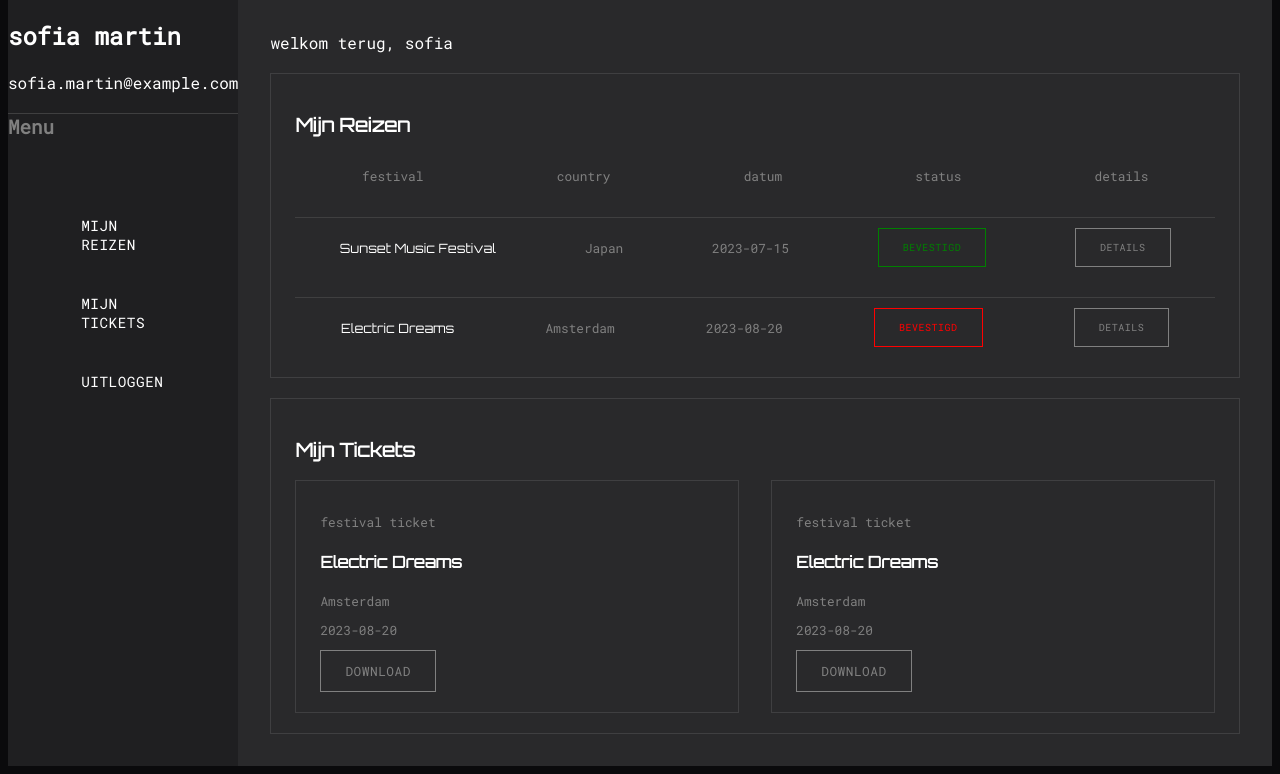
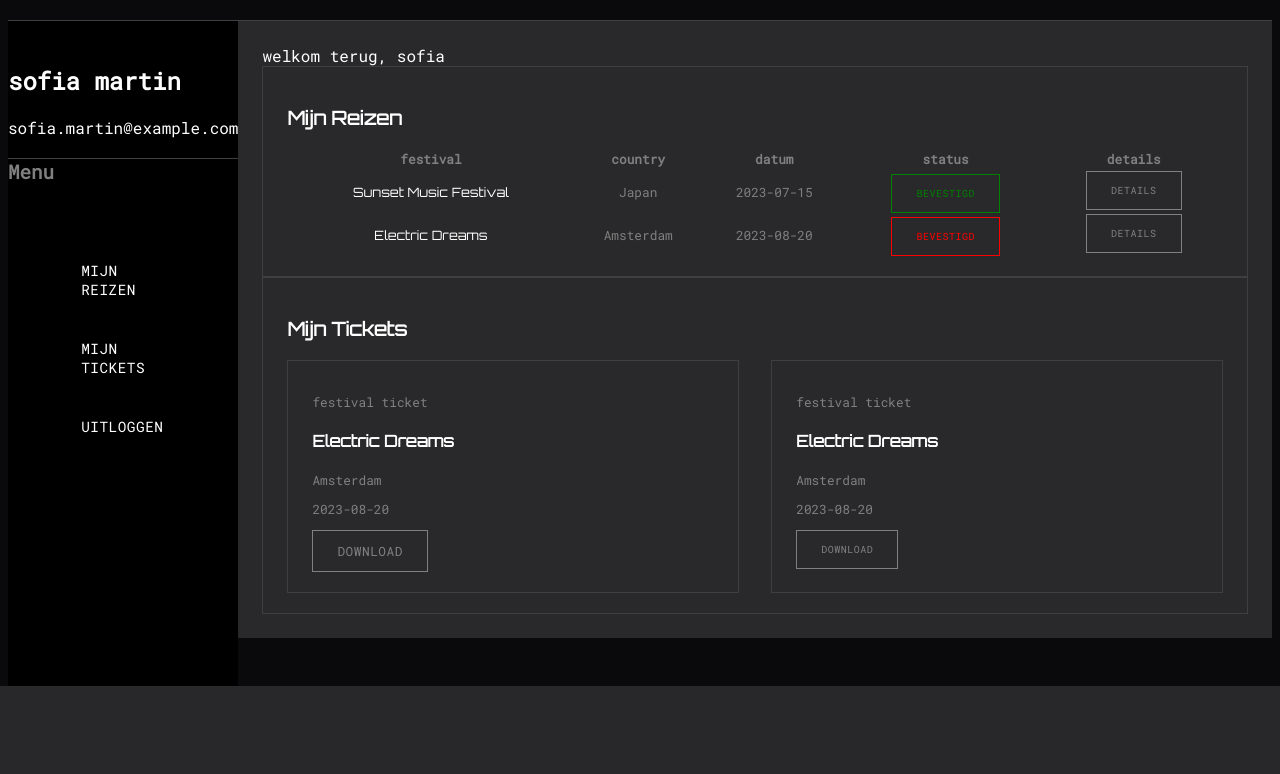
Before and after one commit to jamiedegans/SunsetTickets, a PHP site: page /userPages/account.html in a window 1280 px wide. Shown: the part 189-963 px from the top of the page. After the commit the page ends 875 px from the top, so only its background shows below. Run offline with PHP 8.4, Linux system fonts and the light colour scheme.

Commit message:
Account page: styles and trips table
Add small layoutpolish styles: introduce .right and .tcenter, change aside background to black and add padding, adjust .main-content padding and overflow, and clean up malformed .login-welcom-box. Update account.html: add .line-above to page container, convert the 'Mijn Reizen' section from stacked divs into a semantic table with example rows, remove duplicated entries, and simplify the download button class.

```diff
--- a/app/css/style.css
+++ b/app/css/style.css
@@ -106,6 +106,11 @@ main {
     gap: 3.8em;
 }
 
+.right {
+    display: flex;
+    justify-content: flex-end;
+}
+
 .center {
     display: flex;
     justify-content: center;
@@ -146,9 +151,17 @@ main {
     grid-auto-rows: auto;
 }
 
+
+
+.tcenter {
+    text-align: center;
+}
+
 aside {
-    background-color: #1f1f21;
+    background-color: #000000;
     height: 100%;
+    padding : 3vh 0;
+
 
 }
 
@@ -168,9 +181,9 @@ aside {
 .main-content {
     display: flex;
     flex-direction: column;
-    padding: 2rem;
-    gap: 20px;
-    background-color: #29292b;
+    background: #29292b;
+    padding: 3vh;
+    overflow: auto;
 }
 
 .line-above {
@@ -186,7 +199,8 @@ aside {
 }
 
 
--------- .login-welcom-box {
+--------
+.login-welcom-box {
     width: 100%;
     max-width: 440px;
     margin-bottom: 20px;
--- a/app/userPages/account.html
+++ b/app/userPages/account.html
@@ -22,7 +22,7 @@
         <a class="btn black" href="login.html"> login</a>
     </header>
 
-    <div class="page">
+    <div class="page line-above">
         <aside>
             <h1>sofia martin</h1>
             <p>sofia.martin@example.com</p>
@@ -36,34 +36,65 @@
             </nav>
         </aside>
 
+
+
         <main class="main-content">
             welkom terug, sofia
             <div class="box-container orbitron row-down">
                 <h3 class="orbitron">Mijn Reizen</h3>
-                <div class="space-around roboto font-gray small">
-                    <p>festival</p>
-                    <p>country</p>
-                    <p>datum</p>
-                    <p>status</p>
-                    <p>details</p>
-                </div>
+                <table class="">
+                    <thead>
+                        <tr class="roboto font-gray small">
+                            <th>festival</th>
+                            <th>country</th>
+                            <th>datum</th>
+                            <th>status</th>
+                            <th>details</th>
+                        </tr>
+                    </thead>
+                    <tbody>
+                        <tr class="line-above tcenter">
+                            <td>
+                                <span class="small">Sunset Music Festival</span>
+                            </td>
+                            <td>
+                                <span class="font-gray small roboto">Japan</span>
+                            </td>
+                            <td>
+                                <span class="font-gray small roboto">2023-07-15</span>
+                            </td>
+                            <td>
+                                <span class="btn green">bevestigd</span>
+                            </td>
+                            <td>
+                                <button class="btn gray">details</button>
+                            </td>
+                        </tr>
 
-                <div class="space-around line-above">
-                    <p class="small">Sunset Music Festival</p>
-                    <p class="font-gray small roboto">Japan</p>
-                    <p class="font-gray small roboto">2023-07-15</p>
-                    <p class="btn green">bevestigd</p>
-                    <p class="btn gray">details</p>
-                </div>
-                <div class="space-around line-above">
-                    <p class="small">Electric Dreams</p>
-                    <p class="font-gray small roboto">Amsterdam</p>
-                    <p class="font-gray small roboto">2023-08-20</p>
-                    <p class="btn red">bevestigd</p>
-                    <p class="btn gray">details</p>
-                </div>
+                        <tr class="line-above tcenter">
+                            <td>
+                                <span class="small">Electric Dreams</span>
+                            </td>
+                            <td>
+                                <span class="font-gray small roboto">Amsterdam</span>
+                            </td>
+                            <td>
+                                <span class="font-gray small roboto">2023-08-20</span>
+                            </td>
+                            <td>
+                                <span class="btn red">bevestigd</span>
+                            </td>
+                            <td>
+                                <button class="btn gray">details</button>
+                            </td>
+                        </tr>
+                    </tbody>
+                </table>
+            </div>
 
-            </div>
+
+
+
 
             <div class="box-container orbitron row-down">
                 <h3 class="orbitron">Mijn Tickets</h3>
@@ -82,7 +113,7 @@
                         <h4>Electric Dreams</h4>
                         <p class="font-gray small roboto">Amsterdam</p>
                         <p class="font-gray small roboto">2023-08-20</p>
-                        <button class="btn gray small">download</button>
+                        <button class="btn gray">download</button>
 
                     </div>
 
```
